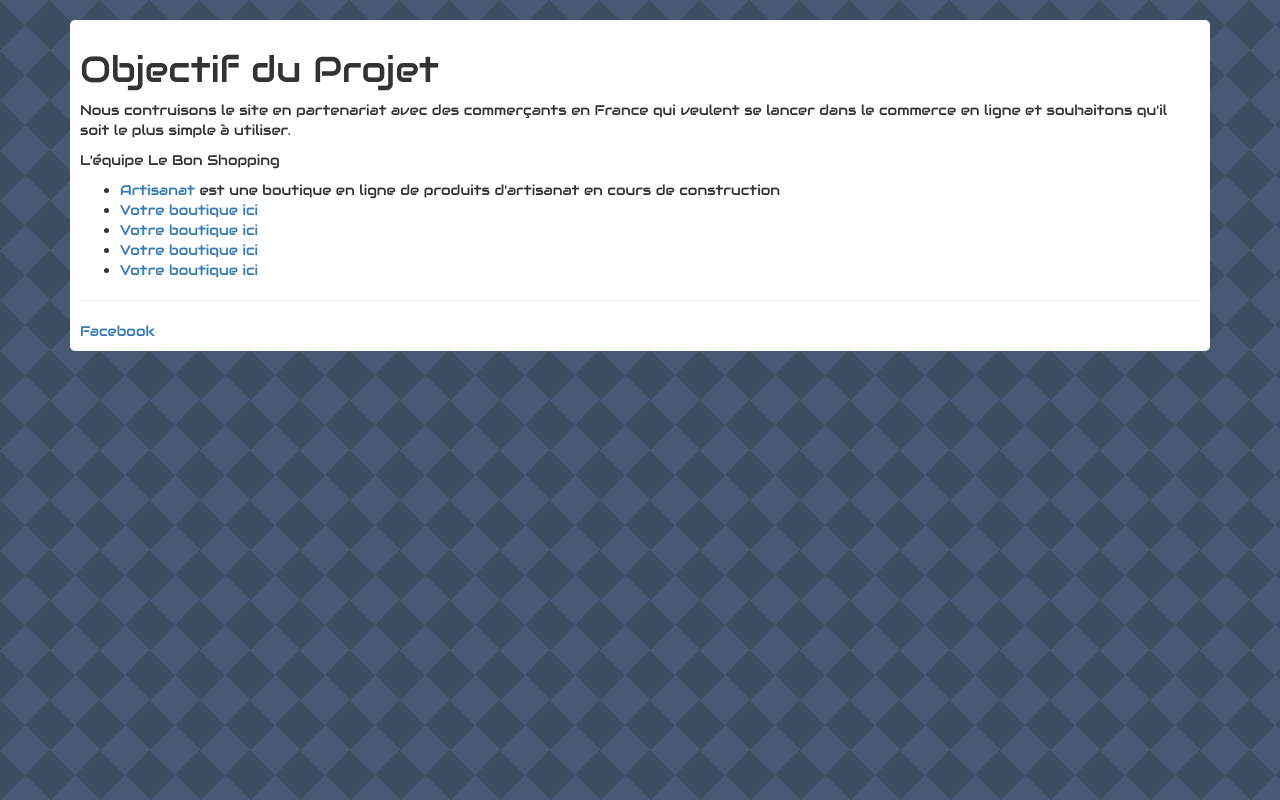
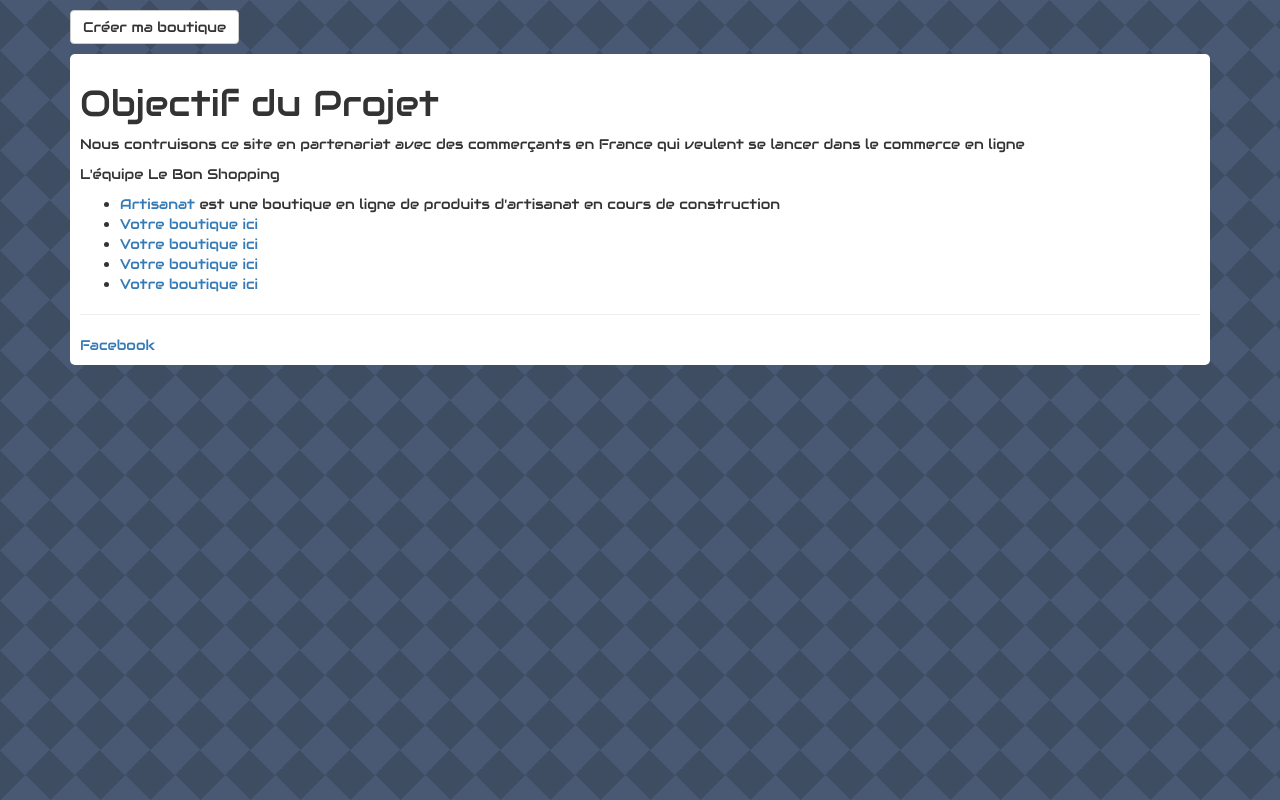
Before and after one commit to nazimboudeffa/lebonshopping-site, a plain HTML site: page index.html in a window 1280 px wide. Drawn offline with nearby package versions, Linux system fonts and the light colour scheme.

Commit message:
Added button

```diff
--- a/index.html
+++ b/index.html
@@ -57,18 +57,29 @@
           background-position: 50px 50px;
         }
       }
-      #boutiques {
+
+      #stores {
         background: white;
-        margin-top: 20px;
+        margin-top: 10px;
         padding: 10px 10px 10px 10px;
         border-radius: 5px;
       }
+
+      #create {
+        margin-top: 10px;
+      }
+
     </style>
     <div class="container">
-      <div id="boutiques">
+      <div id="create" class="float-right">
+        <div class="input-group-append">
+          <a class="btn btn-default" onclick="alert('En cours de développement')">Créer ma boutique</a>
+        </div>
+      </div>
+      <div id="stores">
         <h1>Objectif du Projet</h1>
         <p>
-          Nous contruisons le site en partenariat avec des commerçants en France qui veulent se lancer dans le commerce en ligne et souhaitons qu'il soit le plus simple à utiliser.
+          Nous contruisons ce site en partenariat avec des commerçants en France qui veulent se lancer dans le commerce en ligne
         </p>
         <p>L'équipe Le Bon Shopping</p>
         <ul>
```
